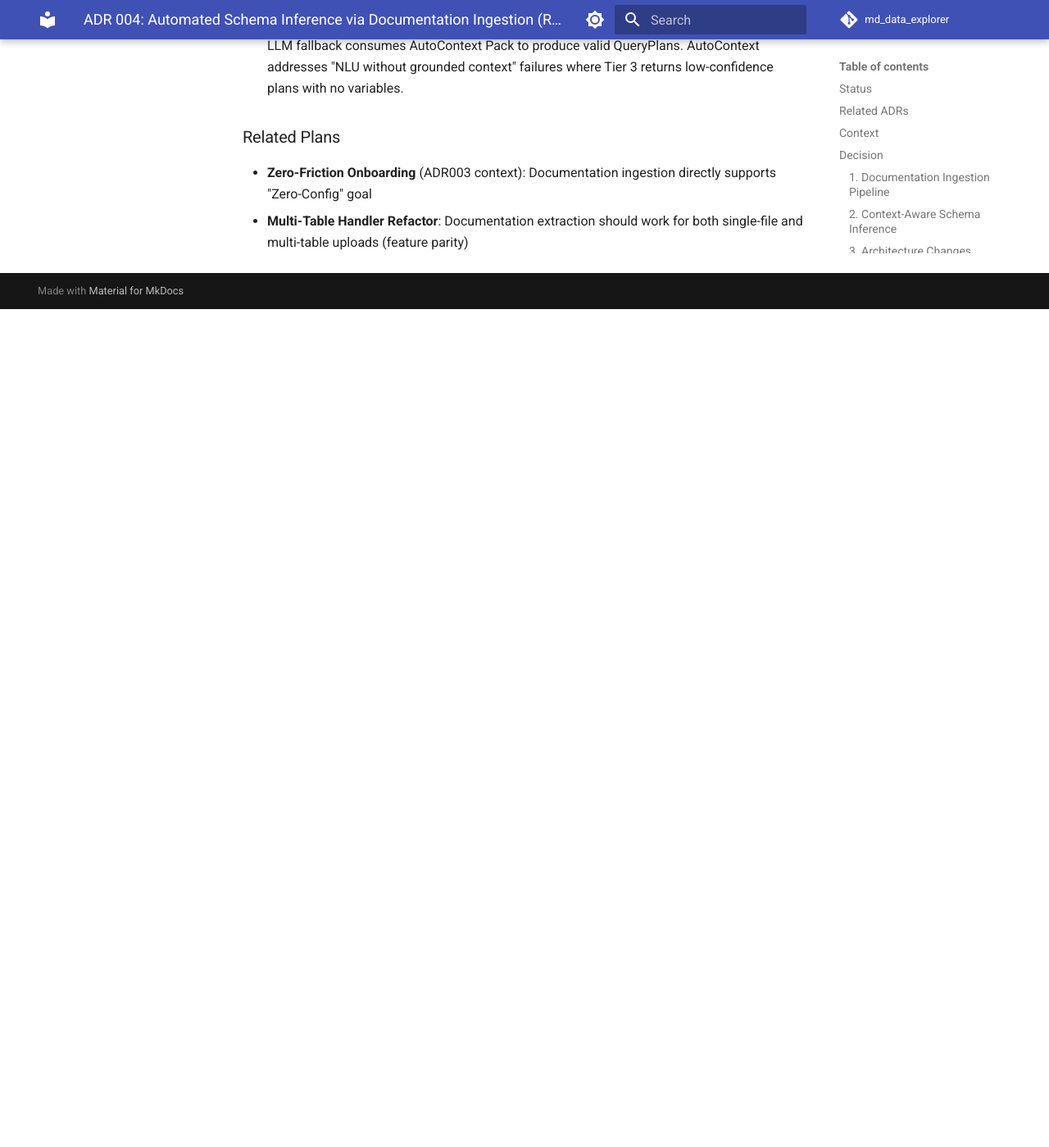
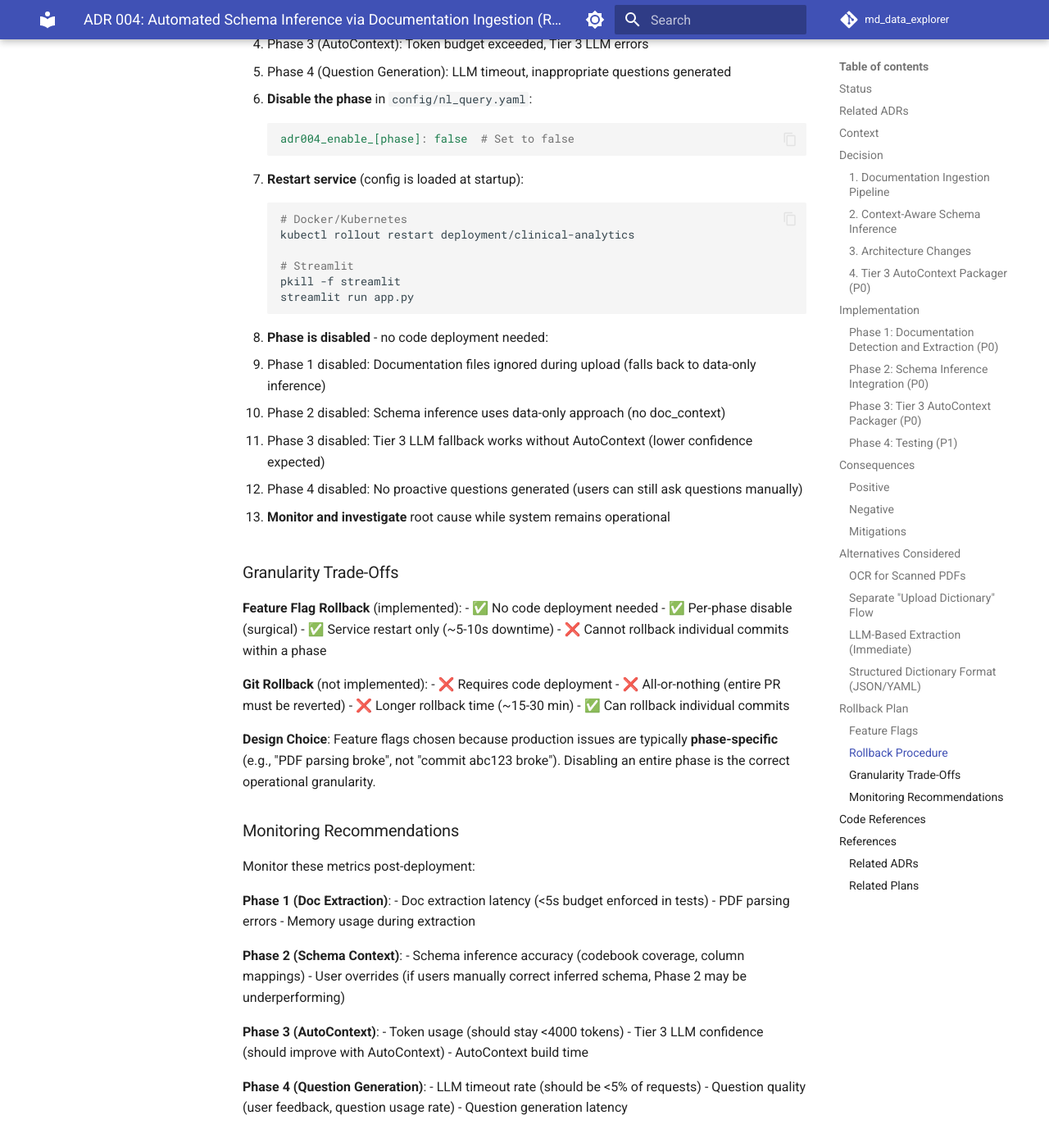
Before and after one commit to jtouley/md_data_explorer, an MkDocs documentation site: the page built from docs/implementation/ADR/ADR004.md, in a window 1280 px wide and 1400 px high, scrolled down 15928 px. Shown: the whole window at 82% size. Built offline with MkDocs 1.6.1 and Material for MkDocs 9.7.7, drawn with Linux system fonts in a browser that asks for light colours; comment, search, counter and statistics services are not loaded; before the commit the page ends 16305 px from its top, so only the background shows below that; some of the changed text lies outside the part shown.

Commit message:
docs: Add rollback documentation and deprecation warning for ADR004
- Add comprehensive rollback plan to ADR004.md with feature flag procedures
- Add deprecation warning for legacy enable_proactive_questions config key
- Update ADR004 status to reflect all phases complete
- Document monitoring recommendations per phase

Follow-up from PR #32 review feedback
Implements staff engineer review recommendations

All tests passing (38 failures are pre-existing fixture issues)
Following TDD: Red-Green-Refactor

````diff
--- a/docs/implementation/ADR/ADR004.md
+++ b/docs/implementation/ADR/ADR004.md
@@ -2,14 +2,14 @@
 
 ## Status
 
-**Implemented** (Phases 1, 2, 4 complete; Phase 3 pending; Phase 5 testing complete)
+**Implemented** (All phases complete)
 
 **Implementation Date**: 2026-01-04
 
 **Completed Phases**:
 - ✅ Phase 1: Documentation Detection and Extraction
 - ✅ Phase 2: Schema Inference Integration
-- ⏳ Phase 3: Tier 3 AutoContext Packager (pending)
+- ✅ Phase 3: Tier 3 AutoContext Packager
 - ✅ Phase 4: Proactive Question Generation
 - ✅ Phase 5: Comprehensive Testing
 
@@ -614,6 +614,94 @@ def test_autocontext_includes_user_aliases():
 
 **Rejected**: Users don't have structured dictionaries - they have PDFs and Markdown. We must work with what users actually provide, not impose new format requirements.
 
+## Rollback Plan
+
+ADR004 is designed with **surgical rollback** capabilities through phase-level feature flags. Each phase can be independently disabled without code deployment.
+
+### Feature Flags
+
+Configure in `config/nl_query.yaml`:
+
+```yaml
+# ADR004: Feature Flags for Surgical Rollback
+adr004_enable_doc_extraction: true       # Phase 1: PDF/MD/TXT extraction from ZIP uploads
+adr004_enable_schema_context: true       # Phase 2: Context-aware schema inference with docs
+adr004_enable_autocontext: true          # Phase 3: Tier 3 AutoContext packager for LLM fallback
+adr004_enable_question_generation: false # Phase 4: Proactive question generation (default: false for rollout)
+```
+
+### Rollback Procedure
+
+If a phase causes issues in production:
+
+1. **Identify the problematic phase**:
+   - Phase 1 (Doc Extraction): Issues with PDF parsing, missing dependencies, performance degradation
+   - Phase 2 (Schema Context): Incorrect schema inference, codebook mapping errors
+   - Phase 3 (AutoContext): Token budget exceeded, Tier 3 LLM errors
+   - Phase 4 (Question Generation): LLM timeout, inappropriate questions generated
+
+2. **Disable the phase** in `config/nl_query.yaml`:
+   ```yaml
+   adr004_enable_[phase]: false  # Set to false
+   ```
+
+3. **Restart service** (config is loaded at startup):
+   ```bash
+   # Docker/Kubernetes
+   kubectl rollout restart deployment/clinical-analytics
+
+   # Streamlit
+   pkill -f streamlit
+   streamlit run app.py
+   ```
+
+4. **Phase is disabled** - no code deployment needed:
+   - Phase 1 disabled: Documentation files ignored during upload (falls back to data-only inference)
+   - Phase 2 disabled: Schema inference uses data-only approach (no doc_context)
+   - Phase 3 disabled: Tier 3 LLM fallback works without AutoContext (lower confidence expected)
+   - Phase 4 disabled: No proactive questions generated (users can still ask questions manually)
+
+5. **Monitor and investigate** root cause while system remains operational
+
+### Granularity Trade-Offs
+
+**Feature Flag Rollback** (implemented):
+- ✅ No code deployment needed
+- ✅ Per-phase disable (surgical)
+- ✅ Service restart only (~5-10s downtime)
+- ❌ Cannot rollback individual commits within a phase
+
+**Git Rollback** (not implemented):
+- ❌ Requires code deployment
+- ❌ All-or-nothing (entire PR must be reverted)
+- ❌ Longer rollback time (~15-30 min)
+- ✅ Can rollback individual commits
+
+**Design Choice**: Feature flags chosen because production issues are typically **phase-specific** (e.g., "PDF parsing broke", not "commit abc123 broke"). Disabling an entire phase is the correct operational granularity.
+
+### Monitoring Recommendations
+
+Monitor these metrics post-deployment:
+
+**Phase 1 (Doc Extraction)**:
+- Doc extraction latency (<5s budget enforced in tests)
+- PDF parsing errors
+- Memory usage during extraction
+
+**Phase 2 (Schema Context)**:
+- Schema inference accuracy (codebook coverage, column mappings)
+- User overrides (if users manually correct inferred schema, Phase 2 may be underperforming)
+
+**Phase 3 (AutoContext)**:
+- Token usage (should stay <4000 tokens)
+- Tier 3 LLM confidence (should improve with AutoContext)
+- AutoContext build time
+
+**Phase 4 (Question Generation)**:
+- LLM timeout rate (should be <5% of requests)
+- Question quality (user feedback, question usage rate)
+- Question generation latency
+
 ## Code References
 
 - `src/clinical_analytics/core/schema_inference.py` - Schema inference engine (target for doc context integration)
````
Also changed, not shown: 1 other file.
